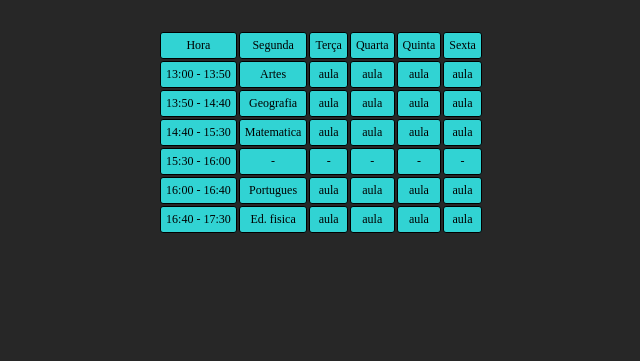
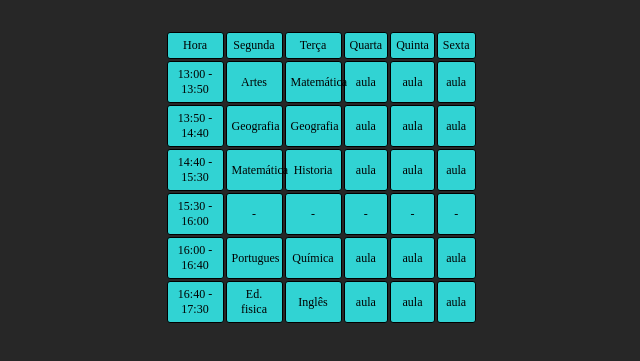
Before and after one commit to 00edu00/17demarco, a plain HTML site: page index.html in a window 1280 px wide. Shown: the part 95-456 px from the top of the page, without its empty margins (327-967 px from the left). Drawn offline with Linux system fonts and the light colour scheme.

Commit message:
Update index.html

```diff
--- a/index.html
+++ b/index.html
@@ -35,10 +35,8 @@
             border: 1px solid black;
             border-radius: 3px;
             padding: 5px;
-            max-width: 100px;
-            min-width: 10px;
-            max-height: 40px;
-            min-height: 5px;
+            max-width: 45px;
+            height: 10px;
         }
     </style>
 </head>
@@ -57,7 +55,7 @@
             <tr>
                 <td>13:00 - 13:50</td>
                 <td>Artes</td>
-                <td>aula</td>
+                <td>Matemática</td>
                 <td>aula</td>
                 <td>aula</td>
                 <td>aula</td>
@@ -65,15 +63,15 @@
             <tr>
                 <td>13:50 - 14:40</td>
                 <td>Geografia</td>
-                <td>aula</td>
+                <td>Geografia</td>
                 <td>aula</td>
                 <td>aula</td>
                 <td>aula</td>
             </tr>
             <tr>
                 <td>14:40 - 15:30</td>
-                <td>Matematica</td>
-                <td>aula</td>
+                <td>Matemática</td>
+                <td>Historia</td>
                 <td>aula</td>
                 <td>aula</td>
                 <td>aula</td>
@@ -89,7 +87,7 @@
             <tr>
                 <td>16:00 - 16:40</td>
                 <td>Portugues</td>
-                <td>aula</td>
+                <td>Química</td>
                 <td>aula</td>
                 <td>aula</td>
                 <td>aula</td>
@@ -97,7 +95,7 @@
             <tr>
                 <td>16:40 - 17:30</td>
                 <td>Ed. fisica</td>
-                <td>aula</td>
+                <td>Inglês</td>
                 <td>aula</td>
                 <td>aula</td>
                 <td>aula</td>
```
